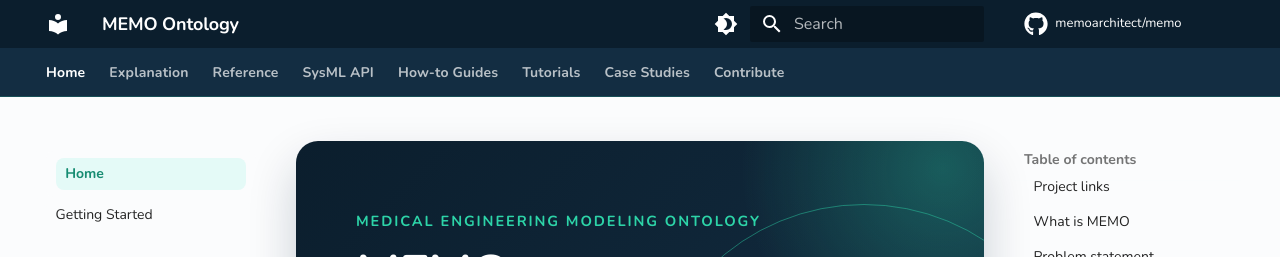
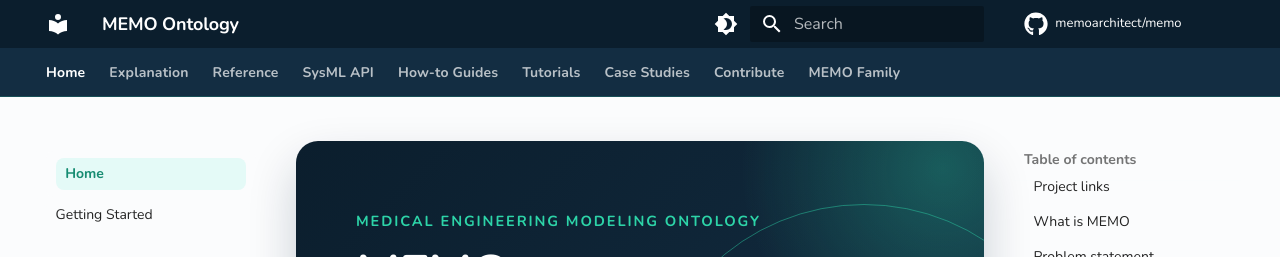
Before and after one commit to memoarchitect/memo, an MkDocs documentation site: the page built from docs/index.md, in a window 1280 px wide and 900 px high. Shown: the top 257 px of the window. Built offline with MkDocs 1.6.1 and Material for MkDocs 9.7.7, drawn with Linux system fonts in a browser that asks for light colours; comment, search, counter and statistics services are not loaded.

Commit message:
docs: cross-link the MEMO product family

```diff
--- a/mkdocs.yml
+++ b/mkdocs.yml
@@ -137,3 +137,8 @@ nav:
           - Correspondences: case-studies/gpca/correspondences.md
   - Contribute:
       - contributing.md
+  - MEMO Family:
+      - Product website: https://memoarchitect.com/
+      - Ontology documentation: https://memoarchitect.com/memo/
+      - Tools documentation: https://memoarchitect.com/memo-tools/
+      - Architect documentation: https://memoarchitect.com/memo-architect/
```
